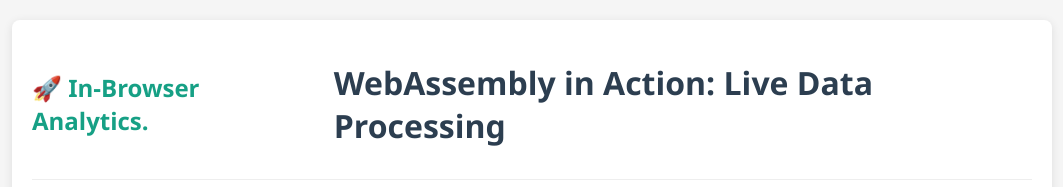
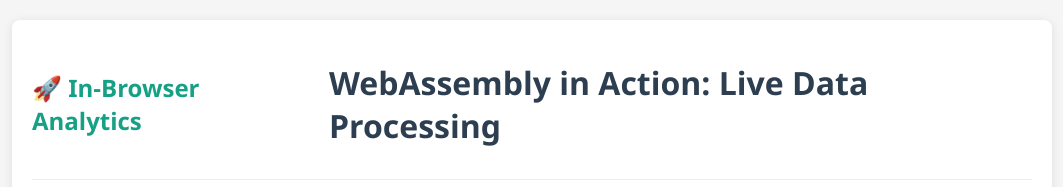
Before and after one commit to thamizhelango/in-browser-analytics, a plain HTML site: page index.html in a window 1280 px wide. Shown: the top 187 px of the page, without its empty margins (108-1171 px from the left). Drawn offline with nearby package versions, Linux system fonts and the light colour scheme.

Commit message:
test commit.

```diff
--- a/index.html
+++ b/index.html
@@ -11,7 +11,7 @@
 <body>
   <div class="container">
     <div class="header">
-      <div class="logo">🚀 In-Browser Analytics. </div>
+      <div class="logo">🚀 In-Browser Analytics  </div>
       <h1>WebAssembly in Action: Live Data Processing</h1>
     </div>
 
```
